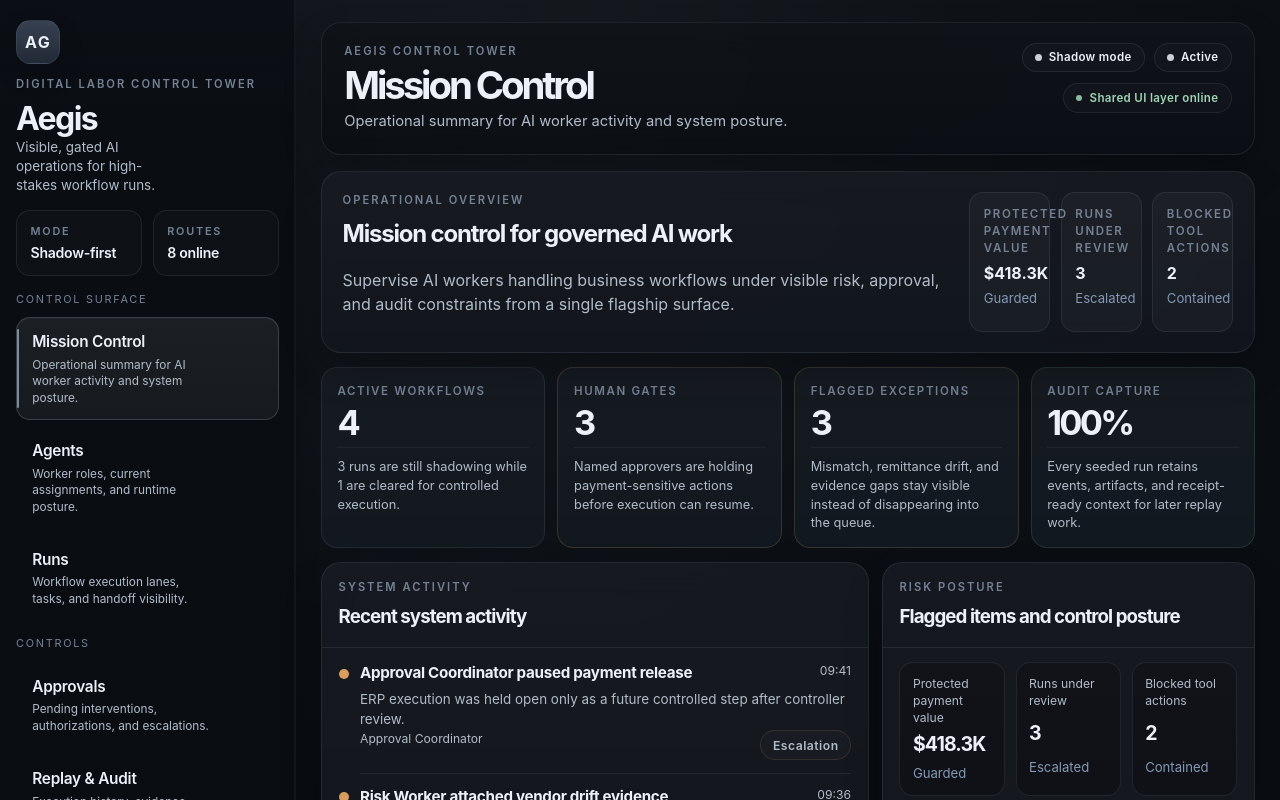
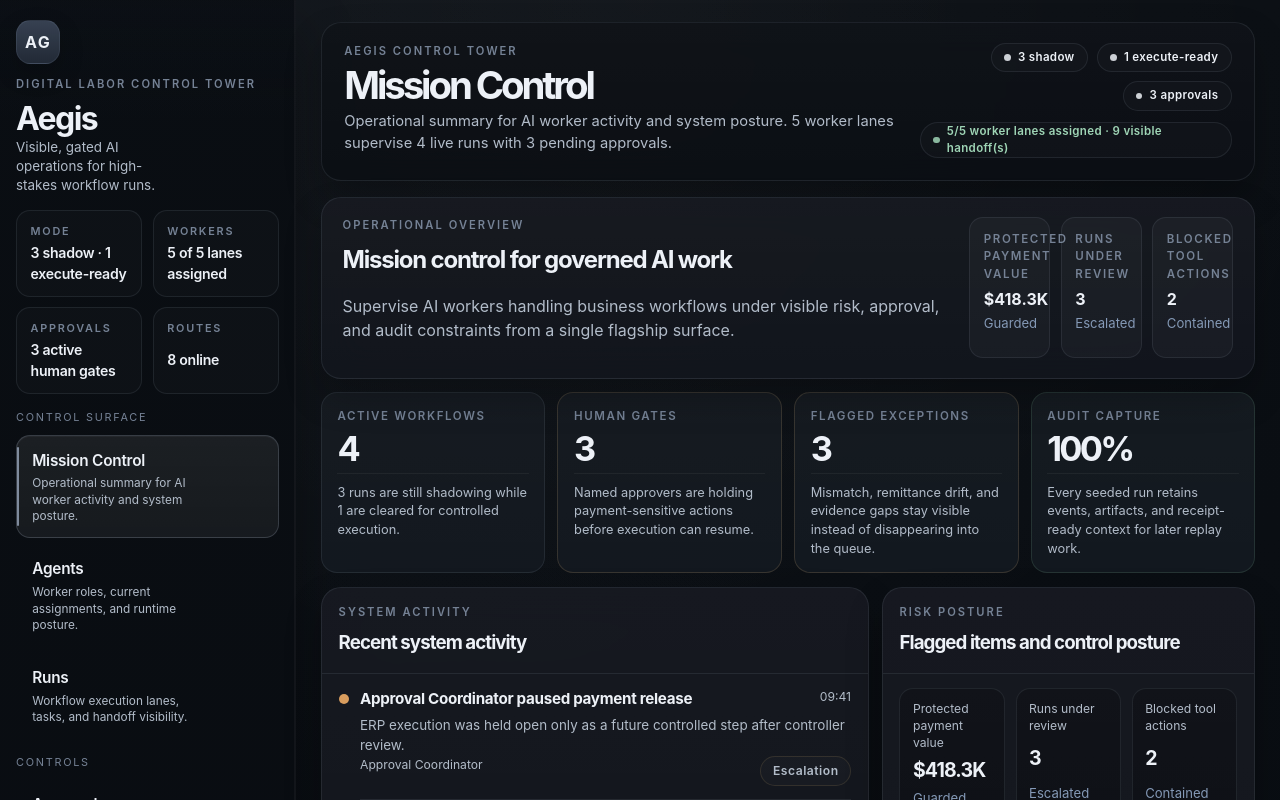
Before and after one commit to Arshgill01/Aegis, a React (Vite) app: page / in a window 1280 px wide. Shown: the top 800 px of the page. Built offline with nearby package versions, Linux system fonts and the light colour scheme.

Commit message:
feat(agents): integrate orchestration summaries across shell views

```diff
--- a/src/app/data/hooks.ts
+++ b/src/app/data/hooks.ts
@@ -5,10 +5,15 @@ import {
   buildMissionControlPageData,
   buildPoliciesPageContent,
   buildRunsPageContent,
+  buildShellOrchestrationSummary,
 } from "./pageAdapters";
 
 export function useMissionControlPageData() {
   return buildMissionControlPageData();
+}
+
+export function useShellOrchestrationSummary(pathname: string) {
+  return buildShellOrchestrationSummary(pathname);
 }
 
 export function useAgentsPageData() {
--- a/src/app/data/pageAdapters.ts
+++ b/src/app/data/pageAdapters.ts
@@ -425,6 +425,101 @@ export function buildAgentsPageData(): AgentsPageData {
   };
 }
 
+export type ShellOrchestrationSummary = {
+  routeNarrative: string;
+  topbarMetrics: string[];
+  topbarKpi: string;
+  sidebarMode: string;
+  sidebarWorkers: string;
+  sidebarApprovals: string;
+};
+
+function countHandoffs(scenario: WorkflowScenario) {
+  return scenario.steps.reduce((count, step, index) => {
+    if (index === 0 || scenario.steps[index - 1].workerId === step.workerId) {
+      return count;
+    }
+
+    return count + 1;
+  }, 0);
+}
+
+function buildRouteNarrative(
+  pathname: string,
+  params: {
+    activeRuns: number;
+    activeWorkers: number;
+    handoffCount: number;
+    executeReadyRuns: number;
+    pendingApprovals: number;
+    blockedPolicies: number;
+    exceptionScenarios: number;
+    workerCount: number;
+    scenarioCount: number;
+  },
+) {
+  switch (pathname) {
+    case "/agents":
+      return `${params.activeWorkers} worker lanes are assigned across ${params.handoffCount} visible handoffs.`;
+    case "/runs":
+      return `${params.activeRuns} runs stay active with ${params.executeReadyRuns} execute-ready lanes in motion.`;
+    case "/approvals":
+      return `${params.pendingApprovals} human gate(s) are currently pausing worker execution.`;
+    case "/replay":
+      return `${params.handoffCount} worker handoffs are already preserved for replay-facing inspection.`;
+    case "/policies":
+      return `${params.blockedPolicies} blocking policy outcome(s) are actively containing risky actions.`;
+    case "/finops":
+      return `${params.exceptionScenarios} FinOps exception scenario(s) remain visible under worker supervision.`;
+    case "/settings":
+      return `${params.workerCount} worker lanes and ${params.scenarioCount} seeded scenarios are loaded for deterministic demos.`;
+    default:
+      return `${params.activeWorkers} worker lanes supervise ${params.activeRuns} live runs with ${params.pendingApprovals} pending approvals.`;
+  }
+}
+
+export function buildShellOrchestrationSummary(pathname: string): ShellOrchestrationSummary {
+  const missionSnapshot = selectMissionControlSnapshot();
+  const agentsOverview = selectAgentsOverview();
+  const finOpsOverview = selectFinOpsOverview();
+  const activeWorkers = agentsOverview.workers.filter((worker) =>
+    missionSnapshot.activeScenarios.some((scenario) =>
+      scenario.steps.some((step) => step.workerId === worker.id),
+    ),
+  ).length;
+  const handoffCount = missionSnapshot.activeScenarios.reduce(
+    (total, scenario) => total + countHandoffs(scenario),
+    0,
+  );
+  const executeReadyRuns = missionSnapshot.activeScenarios.filter(
+    (scenario) => scenario.run.mode === "execute_ready",
+  ).length;
+  const shadowRuns = missionSnapshot.activeRunCount - executeReadyRuns;
+
+  return {
+    routeNarrative: buildRouteNarrative(pathname, {
+      activeRuns: missionSnapshot.activeRunCount,
+      activeWorkers,
+      handoffCount,
+      executeReadyRuns,
+      pendingApprovals: missionSnapshot.pendingApprovalCount,
+      blockedPolicies: missionSnapshot.blockedPolicyCount,
+      exceptionScenarios: finOpsOverview.exceptionScenarioCount,
+      workerCount: agentsOverview.workers.length,
+      scenarioCount: finOpsOverview.scenarios.length,
+    }),
+    topbarMetrics: [
+      `${shadowRuns} shadow`,
+      `${executeReadyRuns} execute-ready`,
+      `${missionSnapshot.pendingApprovalCount} approvals`,
+    ],
+    topbarKpi: `${activeWorkers}/${agentsOverview.workers.length} worker lanes assigned · ${handoffCount} visible handoff(s)`,
+    sidebarMode: `${shadowRuns} shadow · ${executeReadyRuns} execute-ready`,
+    sidebarWorkers: `${activeWorkers} of ${agentsOverview.workers.length} lanes assigned`,
+    sidebarApprovals: `${missionSnapshot.pendingApprovalCount} active human gates`,
+  };
+}
+
 export function buildRunsPageContent(): PageContentConfig {
   const overview = selectRunsOverview();
   const executeReadyScenario = overview.activeScenarios.find(
--- a/src/components/shell/AppShell.tsx
+++ b/src/components/shell/AppShell.tsx
@@ -1,15 +1,12 @@
 import { Outlet, useLocation } from "react-router-dom";
 
+import { useShellOrchestrationSummary } from "../../app/data/hooks";
 import { navigationSections } from "../../app/routes";
 import { ShellSidebar } from "./ShellSidebar";
 
-const topbarMetrics = [
-  { label: "Shadow mode" },
-  { label: "Active" },
-];
-
 export function AppShell() {
   const location = useLocation();
+  const shellSummary = useShellOrchestrationSummary(location.pathname);
 
   const activeRoute =
     navigationSections
@@ -19,23 +16,25 @@ export function AppShell() {
   return (
     <div className="app-shell">
       <div className="app-shell__backdrop" />
-      <ShellSidebar />
+      <ShellSidebar summary={shellSummary} />
       <div className="app-shell__content">
         <header className="topbar">
           <div className="topbar__copy">
             <p className="eyebrow">Aegis Control Tower</p>
             <h1>{activeRoute.label}</h1>
-            <p className="topbar__description">{activeRoute.description}</p>
+            <p className="topbar__description">
+              {activeRoute.description} {shellSummary.routeNarrative}
+            </p>
           </div>
           <div className="topbar__metrics" aria-label="Global status">
             <div className="topbar__metric-row">
-              {topbarMetrics.map((metric) => (
-                <span className="status-pill" key={metric.label}>
-                  {metric.label}
+              {shellSummary.topbarMetrics.map((metric) => (
+                <span className="status-pill" key={metric}>
+                  {metric}
                 </span>
               ))}
             </div>
-            <span className="status-kpi">Shared UI layer online</span>
+            <span className="status-kpi">{shellSummary.topbarKpi}</span>
           </div>
         </header>
         <main className="page-region">
--- a/src/components/shell/ShellSidebar.tsx
+++ b/src/components/shell/ShellSidebar.tsx
@@ -2,7 +2,15 @@ import { NavLink } from "react-router-dom";
 
 import { navigationSections } from "../../app/routes";
 
-export function ShellSidebar() {
+type ShellSidebarProps = {
+  summary: {
+    sidebarMode: string;
+    sidebarWorkers: string;
+    sidebarApprovals: string;
+  };
+};
+
+export function ShellSidebar({ summary }: ShellSidebarProps) {
   const routeCount = navigationSections.flatMap((section) => section.items).length;
 
   return (
@@ -23,7 +31,15 @@ export function ShellSidebar() {
       <div className="sidebar__status" aria-label="Sidebar status">
         <div className="sidebar__status-card">
           <span>Mode</span>
-          <strong>Shadow-first</strong>
+          <strong>{summary.sidebarMode}</strong>
+        </div>
+        <div className="sidebar__status-card">
+          <span>Workers</span>
+          <strong>{summary.sidebarWorkers}</strong>
+        </div>
+        <div className="sidebar__status-card">
+          <span>Approvals</span>
+          <strong>{summary.sidebarApprovals}</strong>
         </div>
         <div className="sidebar__status-card">
           <span>Routes</span>
@@ -55,8 +71,8 @@ export function ShellSidebar() {
       </nav>
 
       <div className="sidebar__footer">
-        <strong>Wave 1 shell</strong>
-        <span>Shared surfaces and route scaffolds tuned for dense operational UI.</span>
+        <strong>Wave 3 orchestration</strong>
+        <span>Shell signals now stay aligned with live worker assignments and human gates.</span>
       </div>
     </aside>
   );
```
